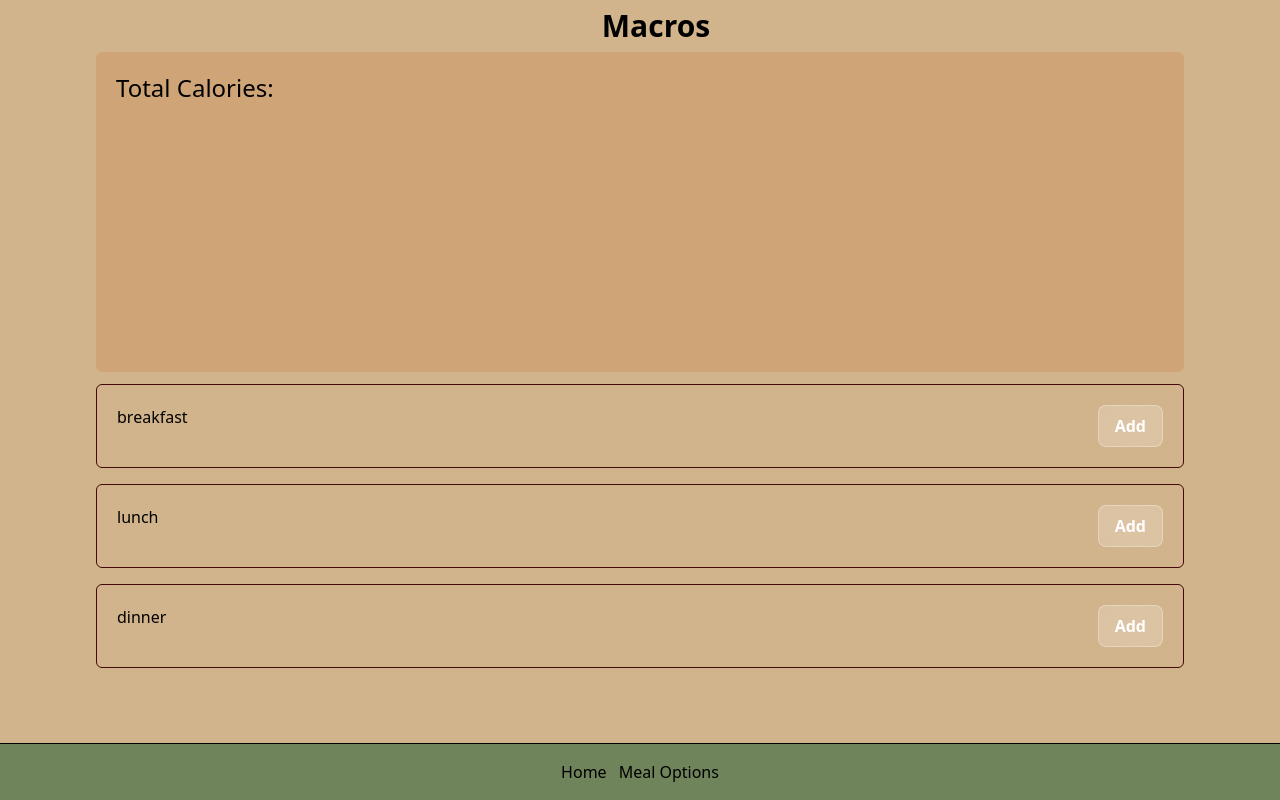
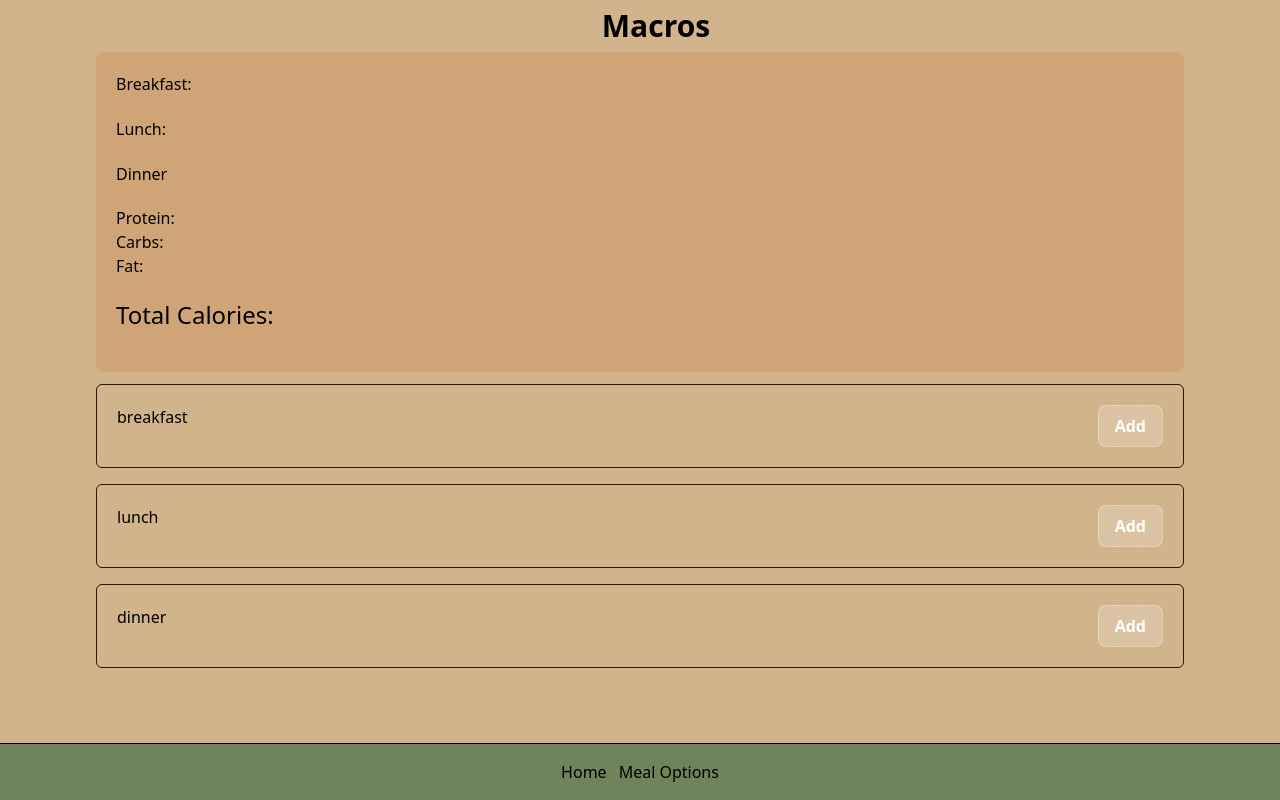
Before and after one commit to Gina-bun/Macros-GH, a React (Vite) app: page / in a window 1280 px wide. Built offline with nearby package versions, Linux system fonts and the light colour scheme.

Commit message:
fix: remove irrelevant active item state

```diff
--- a/src/components/common/MealSelect.jsx
+++ b/src/components/common/MealSelect.jsx
@@ -5,10 +5,7 @@ export function MealSelect({ mealCategory,
     }) {
   const navigate = useNavigate();
 
-  function onButtonClick(){
 
-    navigate(`/mealoptions/${mealCategory}`)
-  }
 
   return (
     <div>
@@ -29,7 +26,7 @@ export function MealSelect({ mealCategory,
           </div>
         </div>
 
-        <button onClick={ () => onButtonClick() } className="ml-auto bg-white/20 backdrop-blur-md text-white font-semibold py-2 px-4 rounded-lg border border-white/30 hover:bg-white/30 transition ">
+        <button onClick={ () => navigate(`/mealoptions/${mealCategory}`) } className="ml-auto bg-white/20 backdrop-blur-md text-white font-semibold py-2 px-4 rounded-lg border border-white/30 hover:bg-white/30 transition ">
           Add
         </button>
       </div>
--- a/src/components/layout/NutritionSummary.jsx
+++ b/src/components/layout/NutritionSummary.jsx
@@ -2,6 +2,14 @@ export function NutrtionSummary(){
     return (
         <>
          <div className="meal-banner grid bg-amber-700/15 py-5 px-5 w-[85vw] h-[40vh] rounded-md m-auto">
+            <p>Breakfast: </p>
+            <p>Lunch:</p>
+            <p>Dinner</p>
+            <div>
+                <p>Protein:</p>
+                <p>Carbs:</p>
+                <p>Fat:</p>
+            </div>
             <h1 className="text-2xl">Total Calories: </h1>
          </div>
         </>
--- a/src/pages/Home.jsx
+++ b/src/pages/Home.jsx
@@ -2,10 +2,7 @@ import { MealSelect } from "../components/common/MealSelect";
 import { Navbar } from "../components/layout/Navbar";
 import { NutrtionSummary } from "../components/layout/NutritionSummary";
 
-export function Home({meals,
-  activeMealCategory,
-   setActiveMealCategory
-}) {
+export function Home({meals}) {
 
 
   return (
@@ -18,20 +15,14 @@ export function Home({meals,
           <MealSelect
           mealCategory="breakfast"
           meals={meals}
-          activeMealCategory={activeMealCategory}
-          setActiveMealCategory={setActiveMealCategory}
            />
           <MealSelect
           mealCategory="lunch"
           meals={meals}
-          activeMealCategory={activeMealCategory}
-          setActiveMealCategory={setActiveMealCategory}
           />
           <MealSelect
           mealCategory="dinner"
           meals={meals}
-          activeMealCategory={activeMealCategory}
-          setActiveMealCategory={setActiveMealCategory}
           />
         </div>
 
```
